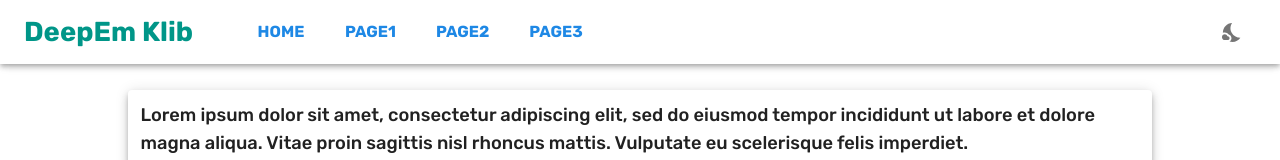
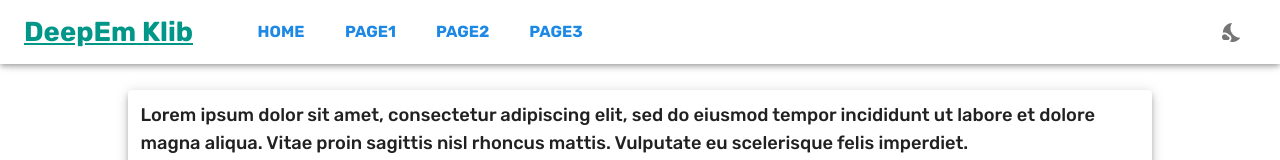
Before and after one commit to DeepEM-Lab/klib-frontend, a React (Create React App) app in the folder client/: page / in a window 1280 px wide. Shown: the top 160 px of the page. Built offline with nearby package versions, Linux system fonts and the light colour scheme.

Commit message:
add hyperlink to home page

```diff
--- a/client/src/structures/NavigationBar.jsx
+++ b/client/src/structures/NavigationBar.jsx
@@ -6,7 +6,7 @@ import { Link } from "react-router-dom"
 
 
 const menu = [
-    { name: "Home", path: "/klib-frontend" },
+    { name: "Home", path: "/" },
     { name: "Page1", path: "/" },
     { name: "Page2", path: "/" },
     { name: "Page3", path: "/" },
@@ -28,7 +28,7 @@ const NavigationBar = (
                     <Grid item>
                         <Grid container spacing={3} alignItems="center">
                             <Grid item>
-                                <Typography display="block" color="primary" variant="h5" noWrap sx={{ fontWeight: "medium" }}>
+                                <Typography component={Link} to="/" display="block" color="primary" variant="h5" noWrap sx={{ fontWeight: "medium" }}>
                                     DeepEm Klib
                                 </Typography>
                             </Grid>
```
Also changed, not shown: 2 other files (tests, documents, lock files or other folders).
